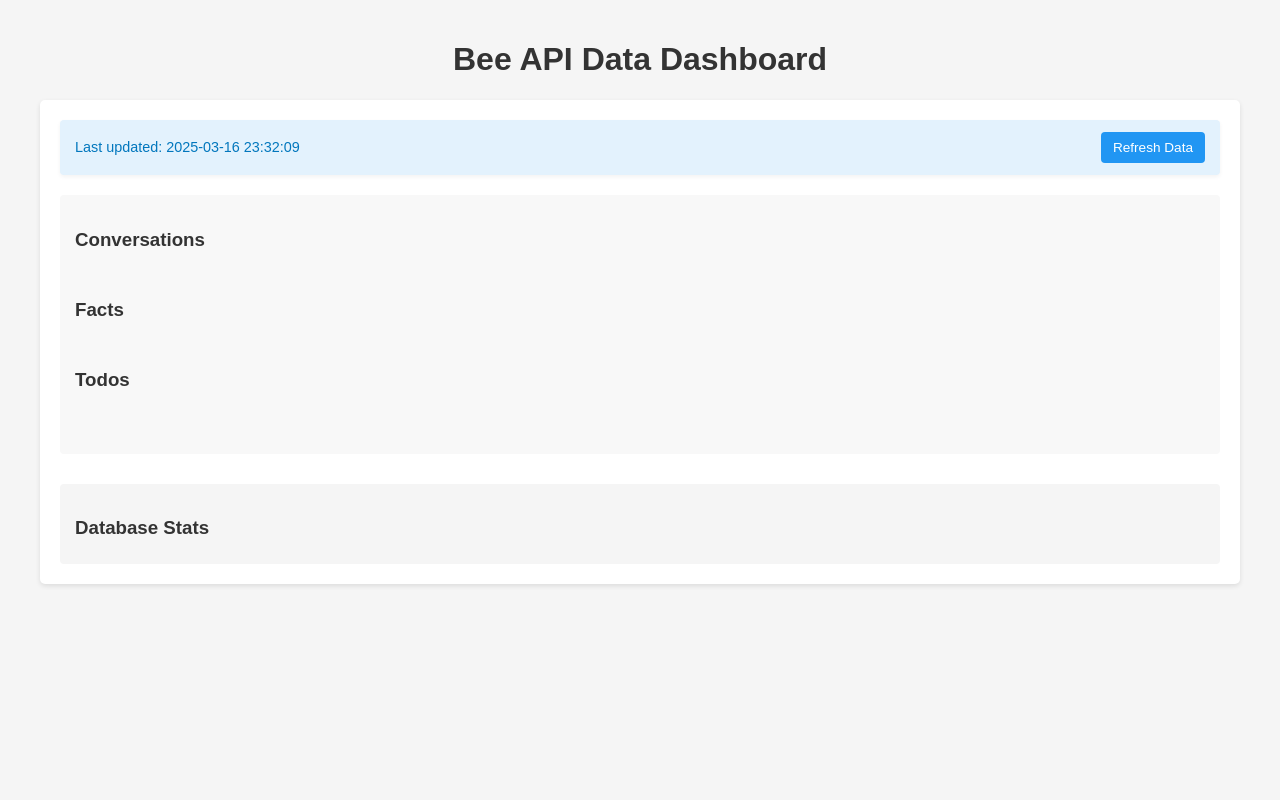
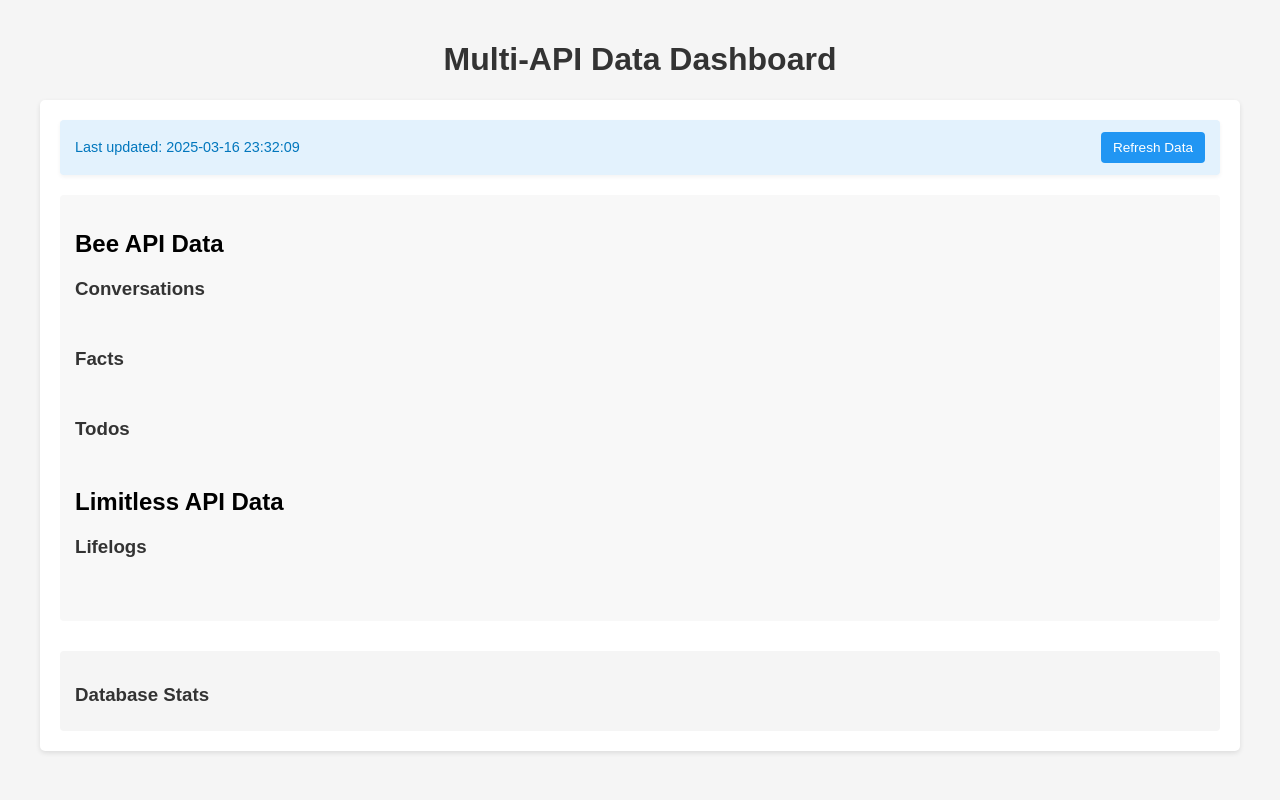
Before and after one commit to bbookman/Consolidated, a Flask app: template templates/index.html in a window 1280 px wide. Run offline with Flask 3, Linux system fonts and the light colour scheme; the template is opened without the code that fills it: most values are stand-ins (such as "Sample title", 1, 10 or a date in 2020).

Commit message:
Integrate Limitless API: Add lifelogs data fetching, processing, display, and database storage; update UI to accommodate new data source.
Replit-Commit-Author: Agent
Replit-Commit-Session-Id: d383c248-2a2e-47b9-8084-e9e81993881d

```diff
--- a/app.py
+++ b/app.py
@@ -201,9 +201,6 @@ def save_to_file(data, data_type, original_data):
         # Ensure all directories exist
         os.makedirs(data_dir, exist_ok=True)
 
-        # Create consolidated_summaries directory
-        consolidated_dir = os.path.join(data_dir, 'consolidated_summaries')
-        os.makedirs(consolidated_dir, exist_ok=True)
 
         # Determine which API subdirectory to use
         if data_type == 'lifelogs':
@@ -297,6 +294,21 @@ async def index():
         facts_data = await fetch_all_pages(bee.get_facts, "me")
         todos_data = await fetch_all_pages(bee.get_todos, "me")
 
+        # Fetch Limitless API data if available
+        lifelogs_data = {}
+        if limitless:
+            try:
+                # Create a wrapper function that doesn't require user_id parameter
+                async def get_lifelogs_wrapper(dummy=None, page=1):
+                    return await limitless.get_lifelogs(page=page)
+
+                lifelogs_data = await fetch_all_pages(get_lifelogs_wrapper, "dummy")
+                app.logger.info(f"Successfully fetched lifelogs from Limitless API")
+            except Exception as e:
+                app.logger.error(f"Error fetching lifelogs: {str(e)}")
+        else:
+            app.logger.warning("Limitless API client not available, skipping lifelogs fetch")
+
         # Format the data for display
         # Handle both list and dictionary return types
         if isinstance(conversations_data, dict):
@@ -314,29 +326,39 @@ async def index():
         else:
             todos_list = todos_data
 
+        if isinstance(lifelogs_data, dict):
+            lifelogs_list = lifelogs_data.get('lifelogs', [])
+        else:
+            lifelogs_list = lifelogs_data
+
         formatted_conversations = [format_conversation(conv) for conv in conversations_list]
         formatted_facts = [format_fact(fact) for fact in facts_list]
         formatted_todos = [format_todo(todo) for todo in todos_list]
+        formatted_lifelogs = [format_lifelog(log) for log in lifelogs_list]
 
         # Save to files
         save_to_file(formatted_conversations, 'conversations', conversations_data)
         save_to_file(formatted_facts, 'facts', facts_data)
         save_to_file(formatted_todos, 'todos', todos_data)
+        save_to_file(formatted_lifelogs, 'lifelogs', {'lifelogs': lifelogs_list})
 
         # Store in database with deduplication
         db_conversations_result = db.store_conversations(conversations_list)
         db_facts_result = db.store_facts(facts_list)
         db_todos_result = db.store_todos(todos_list)
+        db_lifelogs_result = db.store_lifelogs(lifelogs_list)
 
         # Prepare data for initial render
         initial_data = {
             'conversations': formatted_conversations,
             'facts': formatted_facts,
             'todos': formatted_todos,
+            'lifelogs': formatted_lifelogs,
             'db_stats': {
                 'conversations': db_conversations_result,
                 'facts': db_facts_result,
-                'todos': db_todos_result
+                'todos': db_todos_result,
+                'lifelogs': db_lifelogs_result
             }
         }
 
@@ -495,6 +517,85 @@ async def get_todos():
         app.logger.error(f"Error in get_todos: {str(e)}")
         return {'error': str(e)}, 500
 
+@app.route('/api/lifelogs', methods=['GET'])
+@async_route
+async def get_lifelogs():
+    try:
+        page = int(request.args.get('page', 1))
+
+        if not limitless:
+            app.logger.error("Limitless API client is not initialized")
+            return {'error': 'Limitless API is not configured'}, 500
+
+        # Create a wrapper function that doesn't require user_id parameter
+        async def get_lifelogs_wrapper(dummy=None, page=1):
+            return await limitless.get_lifelogs(page=page)
+
+        # Fetch all pages for saving
+        all_lifelogs = await fetch_all_pages(get_lifelogs_wrapper, "dummy")
+
+        # Fix case where all_lifelogs is a list with a string like ['lifelogs']
+        if isinstance(all_lifelogs, list) and len(all_lifelogs) == 1 and isinstance(all_lifelogs[0], str) and all_lifelogs[0] == 'lifelogs':
+            app.logger.warning("Detected invalid lifelog list format, replacing with empty list")
+            all_lifelogs = []
+
+        # Normal case where all_lifelogs is a dict with 'lifelogs' key
+        if isinstance(all_lifelogs, dict):
+            lifelogs_list = all_lifelogs.get('lifelogs', [])
+        # Fallback for direct list
+        else:
+            # Only use direct list if it contains dictionaries/objects, not strings
+            if isinstance(all_lifelogs, list) and (not all_lifelogs or isinstance(all_lifelogs[0], dict)):
+                lifelogs_list = all_lifelogs
+            else:
+                lifelogs_list = []
+                app.logger.warning("Unexpected lifelogs format, using empty list")
+
+        formatted_all_lifelogs = [format_lifelog(log) for log in lifelogs_list]
+
+        # Save complete dataset to file
+        save_to_file(formatted_all_lifelogs, 'lifelogs', {'lifelogs': lifelogs_list})
+
+        # Store lifelogs in database with deduplication
+        db_result = db.store_lifelogs(lifelogs_list)
+        app.logger.info(f"Database lifelogs storage result: {db_result}")
+
+        # Get current page data for display (for now, just use the full list since pagination may not be supported)
+        current_lifelogs = await limitless.get_lifelogs(page=page)
+
+        # Handle different response formats
+        if isinstance(current_lifelogs, dict):
+            if 'data' in current_lifelogs and 'lifelogs' in current_lifelogs['data']:
+                # New API format
+                formatted_lifelogs = [format_lifelog(log) for log in current_lifelogs['data']['lifelogs']]
+                total_count = current_lifelogs.get('meta', {}).get('total', len(formatted_lifelogs))
+                total_pages = current_lifelogs.get('meta', {}).get('pages', 1)
+            else:
+                # Standard format
+                formatted_lifelogs = [format_lifelog(log) for log in current_lifelogs.get('lifelogs', [])]
+                total_count = current_lifelogs.get('totalCount', len(formatted_lifelogs))
+                total_pages = current_lifelogs.get('totalPages', 1)
+        else:
+            # Direct list format
+            formatted_lifelogs = [format_lifelog(log) for log in current_lifelogs]
+            total_count = len(formatted_lifelogs)
+            total_pages = 1
+
+        paginated_data = {
+            'lifelogs': formatted_lifelogs,
+            'total': total_count,
+            'page': page,
+            'per_page': len(formatted_lifelogs),
+            'total_pages': total_pages
+        }
+
+        return paginated_data
+
+    except Exception as e:
+        app.logger.error(f"Error in get_lifelogs: {str(e)}")
+        app.logger.error(f"Error details: {traceback.format_exc()}")
+        return {'error': str(e)}, 500
+
 # Database-specific API endpoints
 @app.route('/api/db/conversations', methods=['GET'])
 def get_db_conversations():
@@ -628,6 +729,54 @@ def get_db_todos():
 
     except Exception as e:
         app.logger.error(f"Error getting todos from DB: {str(e)}")
+        return {'error': str(e)}, 500
+
+@app.route('/api/db/lifelogs', methods=['GET'])
+def get_db_lifelogs():
+    try:
+        # Retrieve lifelogs from database
+        lifelogs = db.get_lifelogs_from_db()
+        app.logger.info(f"Retrieved {len(lifelogs)} lifelogs from database")
+
+        # Format for display
+        formatted_lifelogs = []
+        raw_data = []
+
+        for log in lifelogs:
+            # Convert from SQLAlchemy object to dictionary
+            formatted_log = {
+                "Title": log.title if log.title else "No title available",
+                "Description": log.description if log.description else "No description available",
+                "Created At": log.created_at.isoformat() if log.created_at else "Unknown",
+                "Updated At": log.updated_at.isoformat() if log.updated_at else "Unknown",
+                "Type": log.log_type if log.log_type else "Unknown type",
+                "Tags": log.tags if log.tags else "No tags"
+            }
+            formatted_lifelogs.append(formatted_log)
+
+            # Get raw data for file saving
+            if log.raw_data:
+                try:
+                    raw_data.append(json.loads(log.raw_data))
+                except:
+                    app.logger.warning(f"Could not parse raw_data for lifelog {log.id}")
+
+        # Save database data to files
+        if formatted_lifelogs:
+            saved = save_to_file(
+                formatted_lifelogs,
+                'db_lifelogs',
+                {'lifelogs': raw_data}
+            )
+            if saved:
+                app.logger.info("Successfully saved database lifelogs to files")
+            else:
+                app.logger.warning("Failed to save database lifelogs to files")
+
+        return {'lifelogs': formatted_lifelogs, 'count': len(formatted_lifelogs)}
+
+    except Exception as e:
+        app.logger.error(f"Error getting lifelogs from DB: {str(e)}")
         return {'error': str(e)}, 500
 
 def run_cli():
--- a/static/script.js
+++ b/static/script.js
@@ -35,6 +35,14 @@ function createCard(item, type) {
                 <div class="status ${item.Completed === 'Yes' ? 'completed' : 'pending'}">
                     ${item.Completed === 'Yes' ? 'Completed' : 'Pending'}
                 </div>
+                <div class="timestamp">Created: ${formatDate(item['Created At'])}</div>
+            `;
+            break;
+        case 'lifelogs':
+            content = `
+                <h4>${item.Title || 'Lifelog'}</h4>
+                <p>${item.Description || 'No description available'}</p>
+                <div class="tags">Tags: ${item.Tags || 'None'}</div>
                 <div class="timestamp">Created: ${formatDate(item['Created At'])}</div>
             `;
             break;
@@ -85,6 +93,10 @@ function displayDatabaseStats(stats) {
 
     let statsHTML = '<div class="stats-cards">';
 
+    // Bee API stats (in first row)
+    statsHTML += '<div class="stats-row">';
+    statsHTML += '<h4>Bee API</h4>';
+
     // Conversations stats
     if (stats.conversations) {
         statsHTML += `
@@ -120,8 +132,34 @@ function displayDatabaseStats(stats) {
             </div>
         `;
     }
+    statsHTML += '</div>'; // End of first row
 
-    statsHTML += '</div>';
+    // Limitless API stats (in second row)
+    statsHTML += '<div class="stats-row">';
+    statsHTML += '<h4>Limitless API</h4>';
+
+    // Lifelogs stats
+    if (stats.lifelogs) {
+        statsHTML += `
+            <div class="stats-card">
+                <h4>Lifelogs</h4>
+                <p>Total processed: ${stats.lifelogs.processed || 0}</p>
+                <p>Added to database: ${stats.lifelogs.added || 0}</p>
+                <p>Already existed: ${stats.lifelogs.skipped || 0}</p>
+            </div>
+        `;
+    } else {
+        statsHTML += `
+            <div class="stats-card">
+                <h4>Lifelogs</h4>
+                <p>No data available</p>
+            </div>
+        `;
+    }
+
+    statsHTML += '</div>'; // End of second row
+    statsHTML += '</div>'; // End of stats-cards
+
     statsContainer.innerHTML = statsHTML;
 }
 
@@ -158,6 +196,10 @@ document.addEventListener('DOMContentLoaded', function() {
             displayDataAsCards(initialData.todos, 'todos');
         }
 
+        if (initialData.lifelogs) {
+            displayDataAsCards(initialData.lifelogs, 'lifelogs');
+        }
+
         // Display database stats
         if (initialData.db_stats) {
             displayDatabaseStats(initialData.db_stats);
--- a/templates/index.html
+++ b/templates/index.html
@@ -8,7 +8,7 @@
 </head>
 <body>
     <div class="container">
-        <h1>Bee API Data Dashboard</h1>
+        <h1>Multi-API Data Dashboard</h1>
 
         <div class="api-container">
             <div class="status-bar">
@@ -20,6 +20,7 @@
 
             <div class="api-output">
                 <div id="data-display">
+                    <h2>Bee API Data</h2>
                     <div class="data-section" id="conversations-section">
                         <h3>Conversations</h3>
                         <div class="data-cards" id="conversations-cards"></div>
@@ -31,6 +32,12 @@
                     <div class="data-section" id="todos-section">
                         <h3>Todos</h3>
                         <div class="data-cards" id="todos-cards"></div>
+                    </div>
+
+                    <h2>Limitless API Data</h2>
+                    <div class="data-section" id="lifelogs-section">
+                        <h3>Lifelogs</h3>
+                        <div class="data-cards" id="lifelogs-cards"></div>
                     </div>
                 </div>
             </div>
```
Also changed, not shown: static/style.css (+56 -0 lines).
